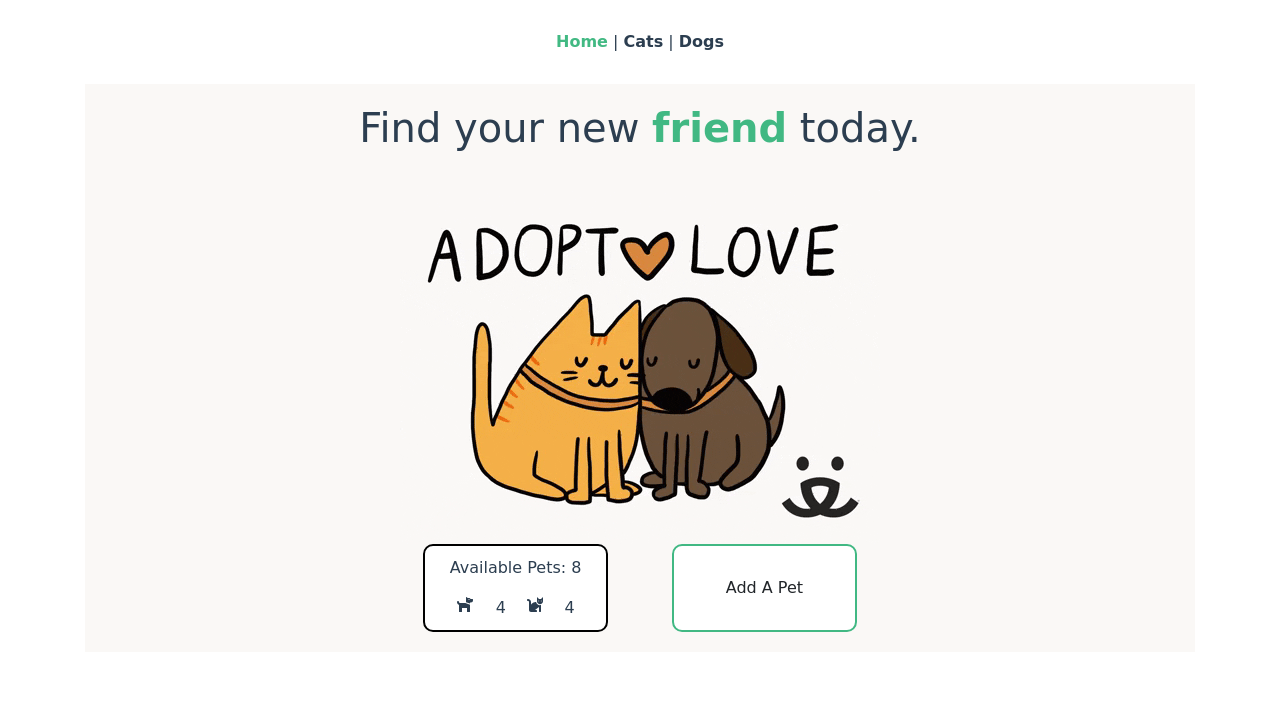
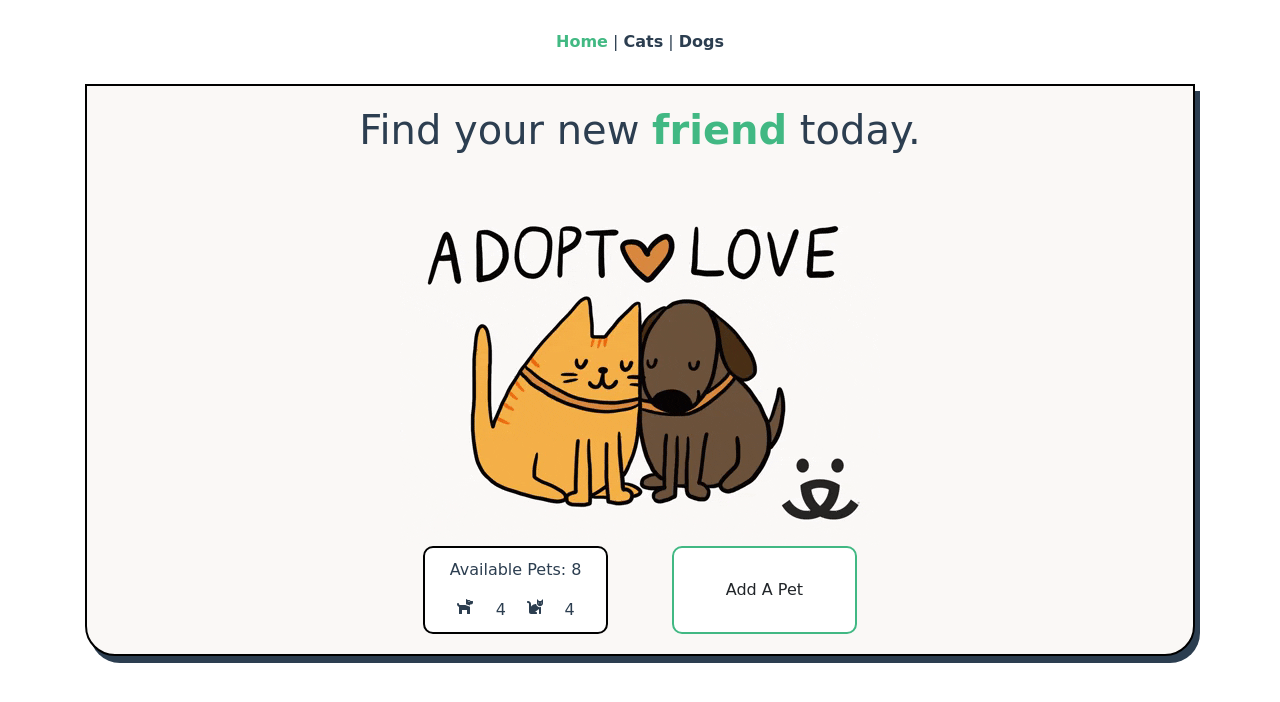
Before and after one commit to mczernyk/vueTest-pets, a Vue app: page / in a window 1280 px wide. Shown: the top 702 px of the page. Built offline with nearby package versions, Linux system fonts and the light colour scheme.

Commit message:
border styling

```diff
--- a/src/assets/index.css
+++ b/src/assets/index.css
@@ -5,6 +5,11 @@
   justify-content: center;
   padding: 20px;
   margin-bottom: 40px;
+  border: black 2px solid;
+  border-bottom-left-radius: 30px;
+  border-bottom-right-radius: 30px;
+  box-shadow: 5px 7px;
+
 }
 
 .emph {
@@ -40,9 +45,12 @@
 }
 
 .pet-form {
-  padding: 10px;
-  border-radius: 10px;
+  padding: 30px;
+  border-radius: 30px;
   border: 2px black solid;
+  box-shadow: 5px 7px;
+  margin-bottom: 20px;
+
 }
 
 .btn-submit {
@@ -64,6 +72,9 @@
   padding: 20px;
   margin-bottom: 40px;
   box-shadow: 5px 7px;
+  border: black 2px solid;
+  border-bottom-left-radius: 30px;
+  border-bottom-right-radius: 30px;
 }
 
 .pet-left {
@@ -100,6 +111,9 @@
   flex-direction: column;
   justify-content: space-between;
   align-items: center;
+  border: black 2px solid;
+  border-bottom-left-radius: 30px;
+  border-bottom-right-radius: 30px;
   box-shadow: 5px 7px;
 }
 
```
